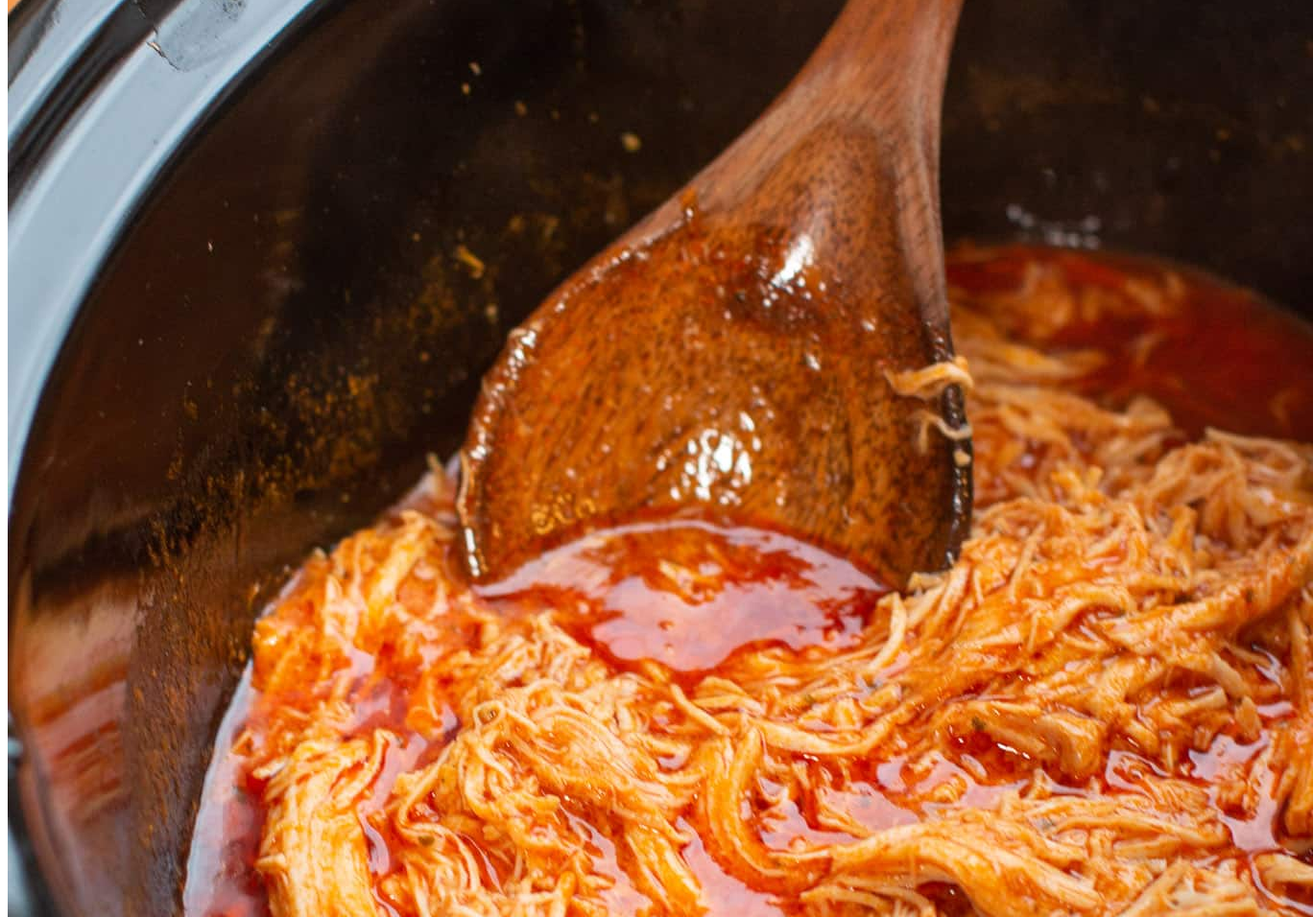
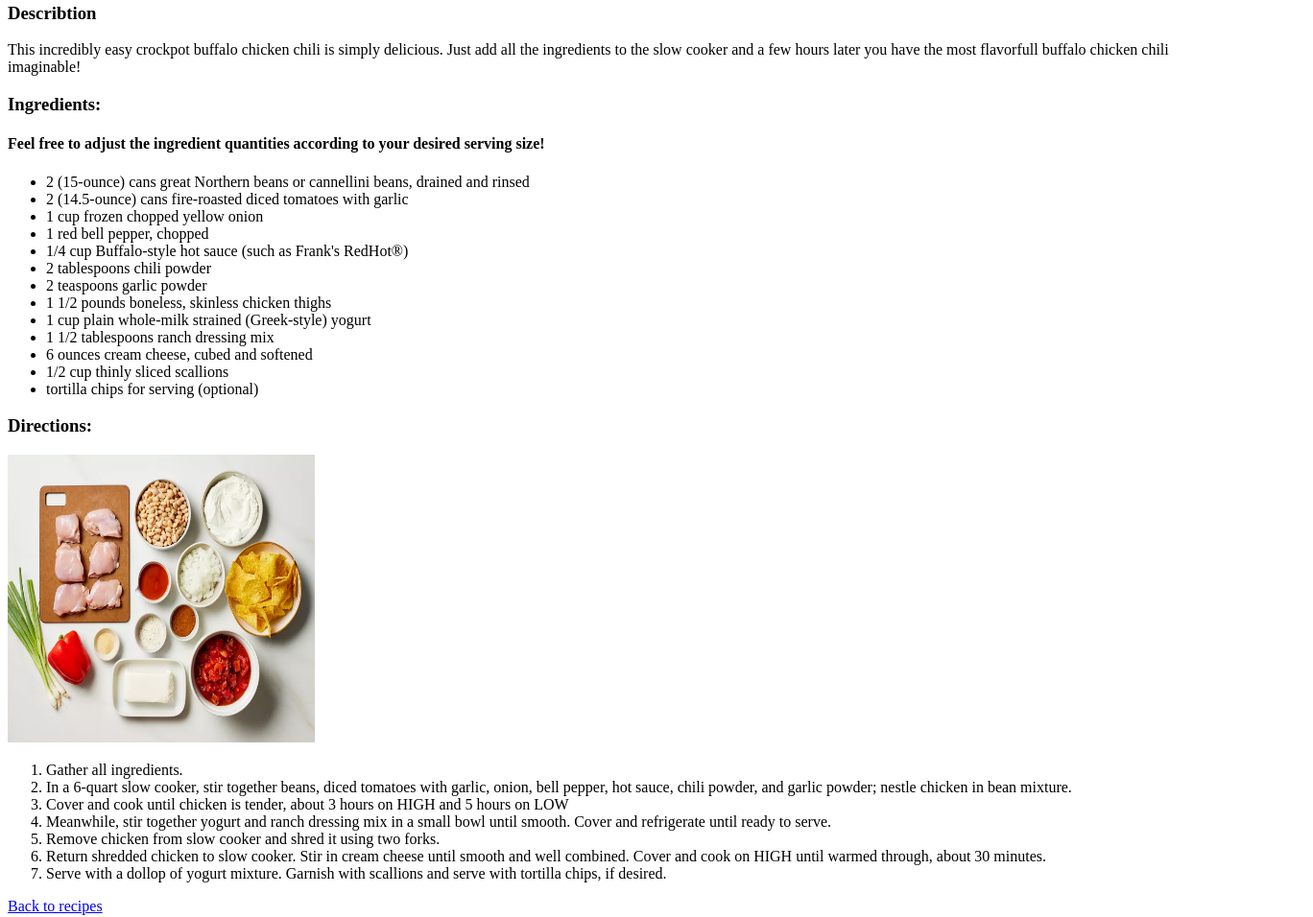
Before and after one commit to klip99/odin-recipes, a plain HTML site: page recipes/Crockpot_Bufflo_Chicke.html in a window 1280 px wide. Shown: the part 452-1408 px from the top of the page at 96% size, 1368 px wide, since content can reach past the window. Drawn offline with Linux system fonts and the light colour scheme; files whose address does not match are found by name.

Commit message:
update buffalo_chicken recipe page

```diff
--- a/recipes/Crockpot_Bufflo_Chicke.html
+++ b/recipes/Crockpot_Bufflo_Chicke.html
@@ -9,7 +9,66 @@
     <!-- Main title of the page -->
     <h1>Crockpot Bufflo Chicken</h1>
 
+     <!-- Introduction section to lasagna reciept -->
+      <p>Spice up your mealtime with this effortlessly delicious Crockpot Buffalo Chicken—tender, zesty,
+        and perfect for sandwiches, salads, or game-day nachos,
+        all with the convenience of your slow cooker!</p>
+
     <!--Image of the Crockpot Buffalo Chicken receipt-->
-    <img src=/Users/clifford/Desktop/repos/odin-recipes/images/buffalo-chicken_pict.jpg alt="Crockpot Buffalo chicken" >
+    <img src=/Users/clifford/Desktop/repos/odin-recipes/images/buffalo-chicken_pict.jpg alt="Crockpot Buffalo chicken" width="320" height="300" >
+
+    <!--Receipt describtion-->
+    <h3>Describtion</h3>
+    <p>
+        This incredibly easy crockpot buffalo chicken chili is simply delicious.
+        Just add all the ingredients to the slow cooker and a few hours
+        later you have the most flavorfull buffalo chicken chili imaginable!
+    </p>
+
+    <!--Ingredients in unorderd list-->
+    <h3>Ingredients:</h3>
+    <h4>Feel free to adjust the ingredient quantities according to your desired serving size!</h4>
+    <ul>
+        <li>2 (15-ounce) cans great Northern beans or cannellini beans, drained and rinsed</li>
+        <li>2 (14.5-ounce) cans fire-roasted diced tomatoes with garlic</li>
+        <li>1 cup frozen chopped yellow onion</li>
+        <li>1 red bell pepper, chopped</li>
+        <li>1/4 cup Buffalo-style hot sauce (such as Frank's RedHot®)</li>
+        <li>2 tablespoons chili powder</li>
+        <li>2 teaspoons garlic powder</li>
+        <li>1 1/2 pounds boneless, skinless chicken thighs</li>
+        <li>1 cup plain whole-milk strained (Greek-style) yogurt</li>
+        <li>1 1/2 tablespoons ranch dressing mix</li>
+        <li>6 ounces cream cheese, cubed and softened</li>
+        <li>1/2 cup thinly sliced scallions</li>
+        <li>tortilla chips for serving (optional)</li>
+    </ul>
+
+    <!--Step to go on making receipt-->
+    <h3>Directions:</h3>
+
+    <!--Image of ingredients-->
+    <img src=/Users/clifford/Desktop/repos/odin-recipes/images/Crockpot-Buffalo-Chicken-Chili-jpg.webp  alt="Crockpot Buffalo chicken" width="320" height="300" >
+
+    <ol>
+       <li>Gather all ingredients.</li>
+       <li>In a 6-quart slow cooker,
+        stir together beans,
+        diced tomatoes with garlic, onion, bell pepper, hot sauce,
+        chili powder, and garlic powder; nestle chicken in bean mixture. </li>
+       <li>Cover and cook until chicken is tender, about 3 hours on HIGH and 5 hours on LOW</li>
+       <li>Meanwhile, stir together yogurt and ranch dressing mix in a small bowl until smooth.
+        Cover and refrigerate until ready to serve. </li>
+       <li>Remove chicken from slow cooker and shred it using two forks.</li>
+       <li>Return shredded chicken to slow cooker. Stir in cream cheese until smooth and well combined.
+        Cover and cook on HIGH until warmed through, about 30 minutes. </li>
+       <li>Serve with a dollop of yogurt mixture. Garnish with scallions and serve with tortilla chips, if desired.</li>
+
+    </ol>
+        <!-- Link back to home page-->
+        <a href="/Users/clifford/Desktop/repos/odin-recipes/index.html">Back to recipes</a>
+
+    </div>
+
 </body>
 </html>
```
Also changed, not shown: index.html (+3 -1 lines), images/Crockpot-Buffalo-Chicken-Chili-jpg.webp (added), images/family-meal-food.jpg (added).
